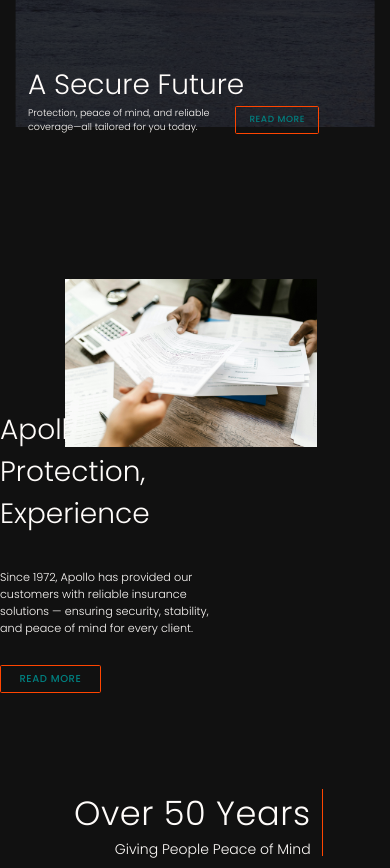
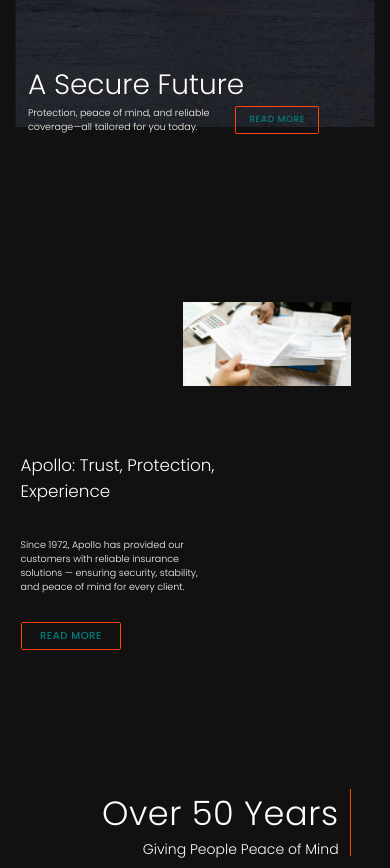
Before and after one commit to Nimira43/Bootstrap-5---Sass-Template, a plain HTML site: page index.html in a window 390 px wide. Shown: the part 525-1393 px from the top of the page. Drawn offline with Linux system fonts and the light colour scheme.

Commit message:
Media queries at 900px;

```diff
--- a/css/styles.css
+++ b/css/styles.css
@@ -436,6 +436,29 @@
     font-size: 1.7rem;
     width: 35rem;
   }
+  .about-left h1 {
+    font-size: 3rem;
+    width: 35rem;
+  }
+  .about-left p {
+    font-size: 1.7rem;
+    width: 35rem;
+  }
+  .iframe {
+    width: 30rem;
+    height: 15rem;
+    border: 1.5rem solid var(--support);
+    right: 10rem;
+  }
+  .about-img-wrapper {
+    width: 30rem;
+    right: 7rem;
+    top: 12rem;
+    height: 15rem;
+  }
+  .experience {
+    right: 7rem;
+  }
 }
 
 @media(max-width: 600px) {
```
